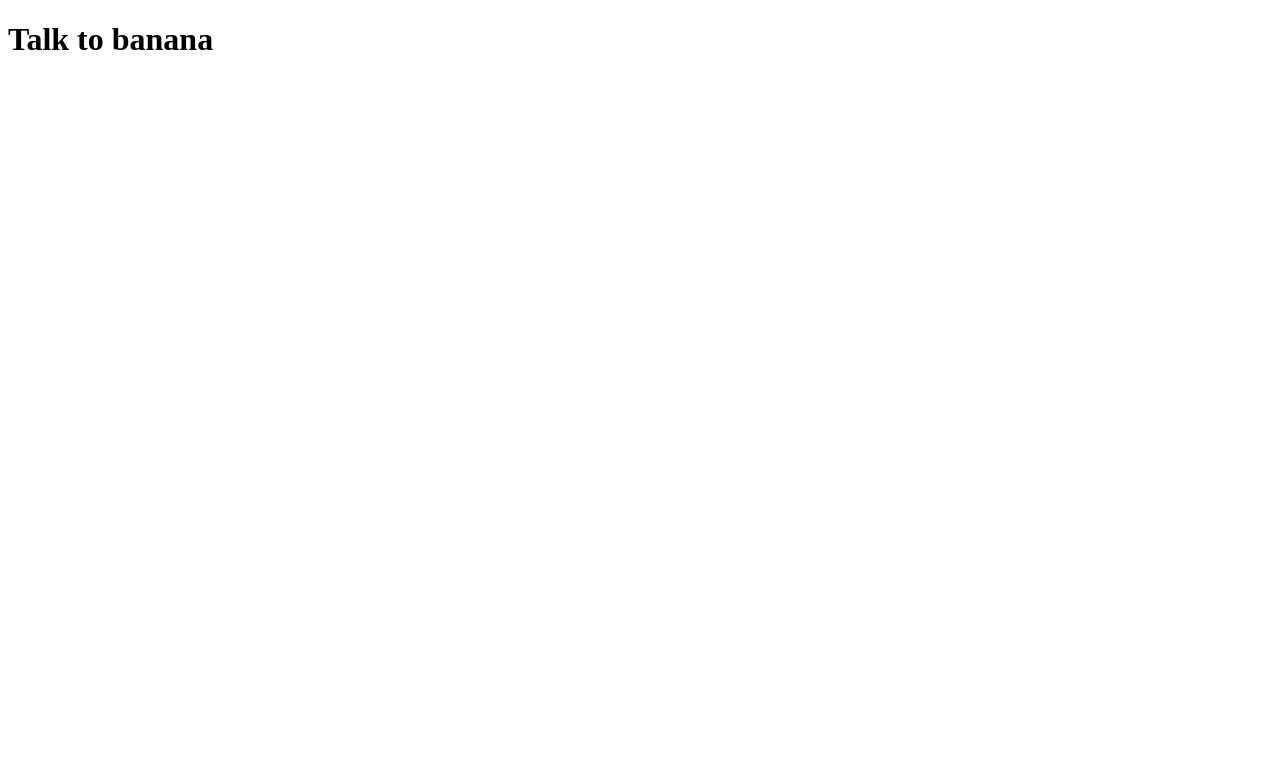
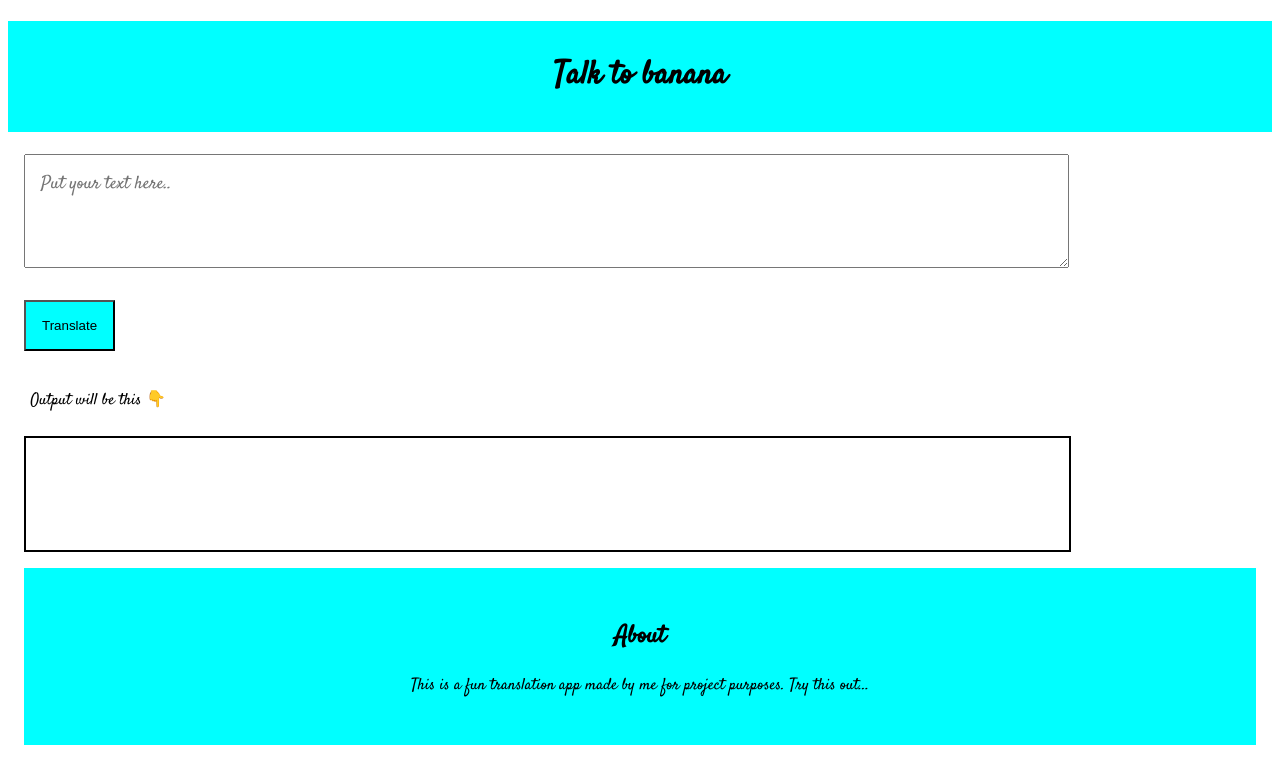
Before and after one commit to nishankt139/banana-translation, a plain HTML site: page index.html in a window 1280 px wide. Drawn offline with Linux system fonts and the light colour scheme.

Commit message:
update: added code

```diff
--- /dev/null
+++ b/app.js
@@ -0,0 +1,38 @@
+var btnTranslate = document.querySelector("#btn-translate");
+var textInput = document.querySelector("#txt-input");
+var outputDiv = document.querySelector("#output");
+
+//var serverURL = "https://lessonfourapi.tanaypratap.repl.co/translate/yoda.json"
+
+
+//server url
+var serverURL = "https://api.funtranslations.com/translate/minion.json"
+
+
+// adding, text name to be translated, into serverURL
+function getTranslate(text){
+    return serverURL + "?" + "text=" + text;
+}
+
+//error handler
+function errorHandler(error){
+    console.log("error occurred", error);
+    alert("Something is wrong with server!!!!")
+}
+
+
+btnTranslate.addEventListener("click", clickHandler);
+
+
+function clickHandler() {
+    var InputText = textInput.value; //taking input
+
+    //calling server for processing
+    fetch(getTranslate(InputText))   //passing text as argument
+        .then(Response => Response.json())  //converting response in json format
+        .then(json => {
+            var translatedText = json.contents.translated;   //get json translated into variable
+            outputDiv.innerHTML = translatedText;   // show output
+            })
+        .catch(errorHandler)
+};
--- a/index.html
+++ b/index.html
@@ -4,10 +4,25 @@
     <meta charset="UTF-8">
     <meta name="viewport" content="width=device-width, initial-scale=1.0">
     <title>Fun Translation</title>
+    <link rel="stylesheet" href="/styles.css">
+
 </head>
 <body>
 
     <h1>Talk to banana</h1>
+    <textarea  id="txt-input" placeholder="Put your text here.."></textarea>
+    <button id="btn-translate"> Translate </button>
 
+    <div > Output will be this 👇</div>
+    <div id="output"></div>
+
+    <div id="out">
+        <h2>About</h2>
+        <p>This is a fun translation app made by me for project purposes.
+        Try this out...
+    </p>
+    </div>
+
+    <script src="app.js" type="text/javascript"></script>
 </body>
 </html>
--- /dev/null
+++ b/styles.css
@@ -0,0 +1,59 @@
+@import url('https://fonts.googleapis.com/css2?family=Satisfy&display=swap');
+
+
+body{
+    font-family: 'Satisfy', cursive;
+}
+
+
+textarea{
+    width: 80%;
+    height: 10vh;
+    display: block;
+    margin: 1rem;
+    padding: 1rem;
+    font-family: 'Satisfy', cursive;
+    font-size: large;
+}
+
+
+
+h1{
+    text-align: center;
+    padding: 2rem;
+    background-color: cyan;
+}
+
+
+
+button{
+    margin: 0.9rem;
+}
+
+#output{
+    border: 2px solid black;
+    height: 10vh;
+    display: block;
+    margin: 1rem;
+    padding: 1rem;
+    width: 80%;
+    font-size: large;
+}
+
+#btn-translate{
+    padding: 1rem;
+    margin: 1rem;
+    background-color: cyan;
+}
+
+div{
+    margin: 0.9rem;
+    padding: 0.5rem;
+}
+
+#out{
+    text-align: center;
+    padding: 2rem;
+    margin: 1rem;
+    background-color: cyan;
+}
```
